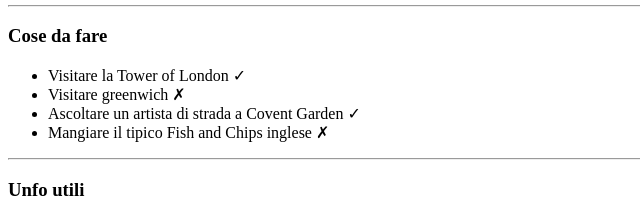
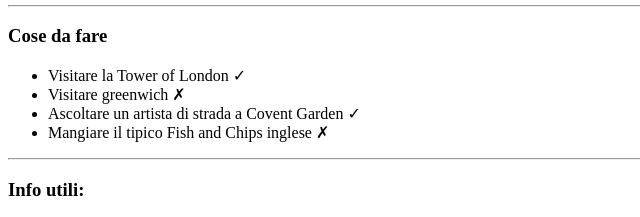
Before and after one commit to EsterSPR/html-london-trip, a plain HTML site: page index.html in a window 1280 px wide. Shown: the part 876-1093 px from the top of the page, 0-640 px from the left. Drawn offline with Linux system fonts and the light colour scheme.

Commit message:
Corretto titolo section 3

```diff
--- a/index.html
+++ b/index.html
@@ -66,7 +66,7 @@
         <hr>
 
         <section>
-            <h3>Unfo utili</h3>
+            <h3>Info utili:</h3>
             <ol>
                 <li>Numeri utili di emergenza</li>
                     <ul>
```
Also changed, not shown: 1 other file.
